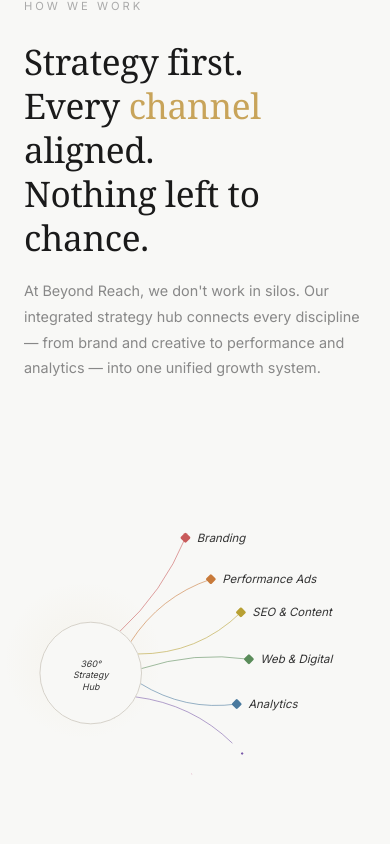
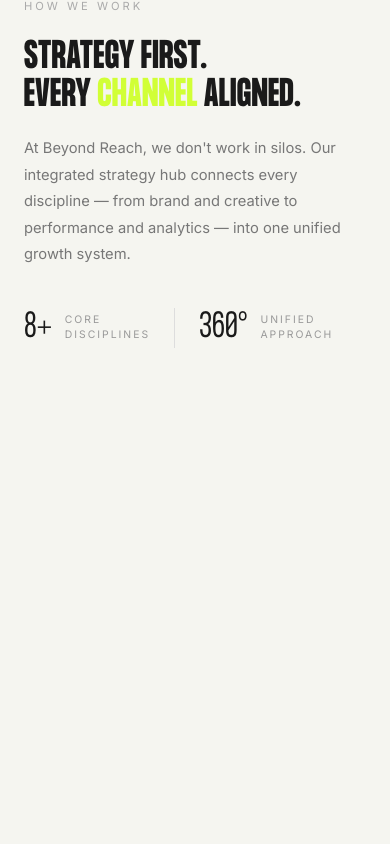
Before and after one commit to clevercroworg/beyond-reach, a React (Vite) app: page /resorts in a window 390 px wide. Shown: the part 2060-2904 px from the top of the page. Built offline with nearby package versions, Linux system fonts and the light colour scheme.

Commit message:
fix: complete service grid masonry layout and refine block aesthetics

```diff
--- a/src/pages/Resorts.jsx
+++ b/src/pages/Resorts.jsx
@@ -157,158 +157,10 @@
   );
 };
 
-/* ─── SVG MIND MAP COMPONENT ─── */
-const branchData = [
-  { label: 'Branding', angle: -55, len: 260, color: '#c85a5a' },
-  { label: 'Performance Ads', angle: -38, len: 240, color: '#c87a3a' },
-  { label: 'SEO & Content', angle: -22, len: 255, color: '#b8a033' },
-  { label: 'Web & Digital', angle: -5, len: 250, color: '#5a8c5a' },
-  { label: 'Analytics', angle: 12, len: 235, color: '#4a7a9e' },
-  { label: 'Revenue Strategy', angle: 28, len: 270, color: '#7a5aaa' },
-  { label: 'Social Media', angle: 45, len: 225, color: '#c85a8a' },
-  { label: 'CRM & Retention', angle: 62, len: 245, color: '#8a7a5a' }
-];
-
-const MindMapSVG = ({ isActive }) => {
-  const svgRef = useRef(null);
-  const hasAnimated = useRef(false);
-
-  const cx = 200, cy = 260, hubR = 80;
-
-  useEffect(() => {
-    if (!isActive || hasAnimated.current || !svgRef.current) return;
-    hasAnimated.current = true;
-
-    const svg = svgRef.current;
-    const paths = svg.querySelectorAll('[data-branch-path]');
-    const dots = svg.querySelectorAll('[data-branch-dot]');
-    const labels = svg.querySelectorAll('[data-branch-label]');
-    const hub = svg.querySelector('[data-hub]');
-    const hubText = svg.querySelector('[data-hub-text]');
-    const hubGlow = svg.querySelector('[data-hub-glow]');
-
-    const tl = gsap.timeline({ defaults: { ease: 'power3.out' } });
-
-    /* Hub entrance */
-    tl.fromTo(hub, { scale: 0, transformOrigin: `${cx}px ${cy}px` },
-      { scale: 1, duration: 0.8, ease: 'back.out(1.4)' })
-      .fromTo(hubGlow, { opacity: 0, scale: 0.5, transformOrigin: `${cx}px ${cy}px` },
-        { opacity: 1, scale: 1, duration: 1 }, '-=0.4')
-      .fromTo(hubText, { opacity: 0 }, { opacity: 1, duration: 0.5 }, '-=0.5');
-
-    /* Draw each path + dot + label sequentially */
-    paths.forEach((path, i) => {
-      const length = path.getTotalLength();
-      gsap.set(path, { strokeDasharray: length, strokeDashoffset: length });
-
-      tl.to(path, {
-        strokeDashoffset: 0,
-        duration: 0.6,
-        ease: 'power2.inOut'
-      }, `-=${i === 0 ? 0 : 0.45}`)
-        .fromTo(dots[i], { scale: 0, transformOrigin: 'center' },
-          { scale: 1, duration: 0.3, ease: 'back.out(3)' }, '-=0.2')
-        .fromTo(labels[i], { opacity: 0, x: -10 },
-          { opacity: 1, x: 0, duration: 0.35 }, '-=0.15');
-    });
-
-    /* Hub subtle pulse loop */
-    gsap.to(hubGlow, {
-      scale: 1.15, opacity: 0.4, duration: 2, repeat: -1, yoyo: true,
-      ease: 'sine.inOut', transformOrigin: `${cx}px ${cy}px`, delay: 2.5
-    });
-  }, [isActive, cx, cy]);
-
-  return (
-    <svg
-      ref={svgRef}
-      viewBox="0 0 700 520"
-      className={styles.mindMapSvg}
-      aria-label="Commercial Strategy Team mind map"
-    >
-      <defs>
-        <radialGradient id="hubGlow" cx="50%" cy="50%" r="50%">
-          <stop offset="0%" stopColor="#c8a45a" stopOpacity="0.15" />
-          <stop offset="100%" stopColor="#c8a45a" stopOpacity="0" />
-        </radialGradient>
-        <filter id="softGlow">
-          <feGaussianBlur stdDeviation="2" result="blur" />
-          <feMerge>
-            <feMergeNode in="blur" />
-            <feMergeNode in="SourceGraphic" />
-          </feMerge>
-        </filter>
-      </defs>
-
-      {/* Hub glow */}
-      <circle data-hub-glow cx={cx} cy={cy} r={hubR + 30} fill="url(#hubGlow)" opacity="0" />
-
-      {/* Branches */}
-      {branchData.map((b, i) => {
-        const rad = (b.angle * Math.PI) / 180;
-        const startX = cx + Math.cos(rad) * hubR;
-        const startY = cy + Math.sin(rad) * hubR;
-        const endX = cx + Math.cos(rad) * b.len;
-        const endY = cy + Math.sin(rad) * b.len;
-        /* Bezier control — curve slightly perpendicular */
-        const perpRad = rad + Math.PI / 2;
-        const curveMag = 20 + (i % 3) * 8;
-        const cpX = (startX + endX) / 2 + Math.cos(perpRad) * curveMag * (i % 2 === 0 ? 1 : -1);
-        const cpY = (startY + endY) / 2 + Math.sin(perpRad) * curveMag * (i % 2 === 0 ? 1 : -1);
-        const dotR = 6;
-
-        return (
-          <g key={i}>
-            <path
-              data-branch-path
-              d={`M${startX},${startY} Q${cpX},${cpY} ${endX},${endY}`}
-              fill="none"
-              stroke={b.color}
-              strokeWidth="1.5"
-              strokeLinecap="round"
-              opacity="0.6"
-            />
-            <rect
-              data-branch-dot
-              x={endX - dotR} y={endY - dotR}
-              width={dotR * 2} height={dotR * 2}
-              rx="2"
-              fill={b.color}
-              transform={`rotate(45, ${endX}, ${endY})`}
-            />
-            <text
-              data-branch-label
-              x={endX + 18}
-              y={endY + 6}
-              fill="#333"
-              fontSize="18"
-              fontFamily="Inter, sans-serif"
-              fontStyle="italic"
-              opacity="0"
-            >
-              {b.label}
-            </text>
-          </g>
-        );
-      })}
-
-      {/* Hub circle */}
-      <circle data-hub cx={cx} cy={cy} r={hubR} fill="#f8f8f6" stroke="#d4d0c8" strokeWidth="1.5" />
-      <text data-hub-text textAnchor="middle" fill="#333" fontSize="14" fontFamily="Inter, sans-serif" fontStyle="italic" opacity="0">
-        <tspan x={cx} y={cy - 10}>360°</tspan>
-        <tspan x={cx} y={cy + 8}>Strategy</tspan>
-        <tspan x={cx} y={cy + 26}>Hub</tspan>
-      </text>
-    </svg>
-  );
-};
-
-
 /* ─── MAIN PAGE ─── */
 const Resorts = () => {
   const pageRef = useRef(null);
   const refSectionRef = useRef(null);
-  const [refSectionActive, setRefSectionActive] = React.useState(false);
 
   useEffect(() => {
     const ctx = gsap.context(() => {
@@ -329,30 +181,14 @@
         y: 60, opacity: 0, duration: 0.8, stagger: 0.15, ease: 'power3.out'
       });
 
-      /* ── Reference section — scroll-triggered entrance ── */
-      ScrollTrigger.create({
-        trigger: refSectionRef.current,
-        start: 'top 65%',
-        once: true,
-        onEnter: () => setRefSectionActive(true)
+      /* ── Services section — scroll-triggered entrance ── */
+      gsap.from(`.${styles.servicesContent}`, {
+        scrollTrigger: { trigger: `.${styles.servicesSection}`, start: 'top 65%' },
+        x: -60, opacity: 0, duration: 1, ease: 'power3.out'
       });
-
-      /* Left content slide-in */
-      gsap.from(`.${styles.refLabel}`, {
-        scrollTrigger: { trigger: refSectionRef.current, start: 'top 65%' },
-        y: 30, opacity: 0, duration: 0.6, ease: 'power3.out'
-      });
-      gsap.from(`.${styles.refTitle}`, {
-        scrollTrigger: { trigger: refSectionRef.current, start: 'top 65%' },
-        y: 50, opacity: 0, duration: 0.9, ease: 'power4.out', delay: 0.15
-      });
-      gsap.from(`.${styles.refDesc}`, {
-        scrollTrigger: { trigger: refSectionRef.current, start: 'top 65%' },
-        y: 30, opacity: 0, duration: 0.7, ease: 'power3.out', delay: 0.35
-      });
-      gsap.from(`.${styles.refTag}`, {
-        scrollTrigger: { trigger: refSectionRef.current, start: 'top 65%' },
-        scale: 0.8, opacity: 0, duration: 0.4, stagger: 0.06, ease: 'back.out(2)', delay: 0.55
+      gsap.from(`.${styles.serviceBlock}`, {
+        scrollTrigger: { trigger: `.${styles.servicesGrid}`, start: 'top 75%' },
+        y: 40, opacity: 0, duration: 0.6, stagger: 0.08, ease: 'power3.out'
       });
 
       /* Handle section */
@@ -437,30 +273,54 @@
       </section>
 
       {/* ═══════════════════════════════════
-          SECTION 3: REFERENCE / VISUAL (WHITE)
+          SECTION 3: SERVICES GRID (WHITE)
          ═══════════════════════════════════ */}
-      <section className={styles.referenceSection} ref={refSectionRef}>
-        <div className={styles.refInner}>
-          <div className={styles.refContent}>
-            <span className={styles.refLabel}>HOW WE WORK</span>
-            <h2 className={styles.refTitle}>
-              Strategy first.<br />
-              Every <span className={styles.refHighlight}>channel</span> aligned.<br />
-              Nothing left to chance.
+      <section className={styles.servicesSection} ref={refSectionRef}>
+        <div className={styles.servicesInner}>
+          <div className={styles.servicesContent}>
+            <span className={styles.servicesLabel}>HOW WE WORK</span>
+            <h2 className={styles.servicesTitle}>
+              STRATEGY FIRST.<br />
+              EVERY <span className={styles.servicesHighlight}>CHANNEL</span> ALIGNED.
             </h2>
-            <p className={styles.refDesc}>
-              At Beyond Reach, we don't work in silos. Our integrated strategy hub
-              connects every discipline — from brand and creative to performance
-              and analytics — into one unified growth system.
+            <p className={styles.servicesDesc}>
+              At Beyond Reach, we don't work in silos. Our integrated strategy
+              hub connects every discipline — from brand and creative to
+              performance and analytics — into one unified growth system.
             </p>
-            <div className={styles.refTags}>
-              {['Branding', 'Performance Ads', 'SEO & Content', 'Web & Digital', 'Analytics', 'Revenue Strategy', 'Social Media', 'CRM & Retention'].map((tag, i) => (
-                <span key={i} className={styles.refTag}>{tag}</span>
-              ))}
+            <div className={styles.servicesStats}>
+              <div className={styles.servicesStat}>
+                <span className={styles.statsNumber}>8+</span>
+                <span className={styles.statsLabel}>CORE<br/>DISCIPLINES</span>
+              </div>
+              <div className={styles.servicesDivider}></div>
+              <div className={styles.servicesStat}>
+                <span className={styles.statsNumber}>360°</span>
+                <span className={styles.statsLabel}>UNIFIED<br/>APPROACH</span>
+              </div>
             </div>
           </div>
-          <div className={styles.refImageWrap}>
-            <MindMapSVG isActive={refSectionActive} />
+          <div className={styles.servicesGrid}>
+            {[
+              { name: 'Branding', num: '01' },
+              { name: 'Performance Ads', num: '02' },
+              { name: 'SEO & Content', num: '03' },
+              { name: 'Web & Digital', num: '04' },
+              { name: 'Analytics', num: '05' },
+              { name: 'Revenue Strategy', num: '06' },
+              { name: 'Social Media', num: '07' },
+              { name: 'CRM & Retention', num: '08' }
+            ].map((service, i) => (
+              <div
+                key={i}
+                className={styles.serviceBlock}
+                style={{ gridArea: `s${i + 1}` }}
+              >
+                <span className={styles.serviceNum}>{service.num}</span>
+                <span className={styles.serviceName}>{service.name}</span>
+                <div className={styles.serviceGlow}></div>
+              </div>
+            ))}
           </div>
         </div>
       </section>
--- a/src/pages/Resorts.module.css
+++ b/src/pages/Resorts.module.css
@@ -211,29 +211,29 @@
 
 
 /* ═══════════════════════════════════════════
-   SECTION 3: REFERENCE / VISUAL (WHITE)
+   SECTION 3: SERVICES GRID (WHITE)
    ═══════════════════════════════════════════ */
-.referenceSection {
-  background-color: #f8f8f6;
-  padding: 5rem 0;
+.servicesSection {
+  background-color: #f5f5f0;
+  padding: 6rem 0;
   overflow: hidden;
 }
 
-.refInner {
+.servicesInner {
   max-width: 1400px;
   margin: 0 auto;
   padding: 0 4rem;
   display: grid;
-  grid-template-columns: 0.9fr 1.1fr;
-  gap: 2rem;
+  grid-template-columns: 0.85fr 1.15fr;
+  gap: 4rem;
   align-items: center;
 }
 
-.refContent {
+.servicesContent {
   order: 1;
 }
 
-.refLabel {
+.servicesLabel {
   display: inline-block;
   font-family: var(--font-body);
   font-size: 0.7rem;
@@ -243,67 +243,125 @@
   margin-bottom: 1.5rem;
 }
 
-.refTitle {
-  font-family: 'Georgia', 'Times New Roman', serif;
-  font-size: clamp(2.2rem, 3.2vw, 3.2rem);
+.servicesTitle {
+  font-family: var(--font-heading);
+  font-size: clamp(2.2rem, 4vw, 3.5rem);
   color: #1a1a1a;
-  line-height: 1.25;
+  line-height: 1.1;
   margin-bottom: 1.2rem;
-  text-transform: none;
-  font-weight: 400;
-  letter-spacing: -0.01em;
+  text-transform: uppercase;
 }
 
-.refHighlight {
-  color: #c8a45a;
+.servicesHighlight {
+  color: var(--accent-color);
 }
 
-.refDesc {
+.servicesDesc {
   font-family: var(--font-body);
-  font-size: 0.9rem;
-  color: #888;
+  font-size: 0.92rem;
+  color: #777;
   line-height: 1.8;
-  margin-bottom: 2rem;
+  margin-bottom: 2.5rem;
   max-width: 420px;
 }
 
-.refTags {
+.servicesStats {
   display: flex;
-  flex-wrap: wrap;
-  gap: 0.5rem;
+  align-items: center;
+  gap: 2rem;
 }
 
-.refTag {
+.servicesStat {
+  display: flex;
+  align-items: center;
+  gap: 0.8rem;
+}
+
+.statsNumber {
+  font-family: var(--font-heading);
+  font-size: 2.5rem;
+  color: #1a1a1a;
+  line-height: 1;
+}
+
+.statsLabel {
+  font-family: var(--font-body);
+  font-size: 0.65rem;
+  letter-spacing: 2px;
+  color: #999;
+  line-height: 1.4;
+  text-transform: uppercase;
+}
+
+.servicesDivider {
+  width: 1px;
+  height: 40px;
+  background: #ddd;
+}
+
+/* ── Brick-Wall Grid ── */
+.servicesGrid {
+  order: 2;
+  display: grid;
+  grid-template-columns: repeat(4, 1fr);
+  grid-template-rows: repeat(3, 90px);
+  gap: 10px;
+  grid-template-areas:
+    "s1 s1 s2 s4"
+    "s3 s5 s5 s4"
+    "s6 s6 s7 s8";
+}
+
+.serviceBlock {
+  position: relative;
+  background: #121212;
+  border: 1px solid rgba(255, 255, 255, 0.03);
+  border-radius: 8px;
+  padding: 1.5rem 1.8rem;
+  display: flex;
+  flex-direction: column;
+  justify-content: space-between;
+  overflow: hidden;
+  cursor: default;
+  transition: all 0.5s cubic-bezier(0.19, 1, 0.22, 1);
+}
+
+.serviceBlock:hover {
+  transform: translateY(-4px);
+  box-shadow: 0 15px 40px rgba(0, 0, 0, 0.12);
+  border-color: rgba(255, 255, 255, 0.1);
+}
+
+.serviceBlock:hover .serviceGlow {
+  opacity: 1;
+}
+
+.serviceNum {
   font-family: var(--font-body);
   font-size: 0.7rem;
-  color: #666;
-  letter-spacing: 1px;
-  text-transform: uppercase;
-  padding: 0.45rem 1.1rem;
-  border: 1px solid #ddd;
-  border-radius: 2px;
-  transition: all 0.3s ease;
-  cursor: default;
+  font-weight: 500;
+  color: rgba(255, 255, 255, 0.25);
+  letter-spacing: 2px;
 }
 
-.refTag:hover {
-  background: #1a1a1a;
+.serviceName {
+  font-family: var(--font-heading);
+  font-size: 0.95rem;
   color: #fff;
-  border-color: #1a1a1a;
-  transform: translateY(-2px);
+  text-transform: uppercase;
+  letter-spacing: 0.5px;
+  margin-top: auto;
 }
 
-.refImageWrap {
-  order: 2;
-  display: flex;
-  align-items: center;
-  justify-content: center;
-}
-
-/* SVG Mind Map */
-.mindMapSvg {
-  width: 100%;
-  height: auto;
+.serviceGlow {
+  position: absolute;
+  bottom: 0;
+  left: 0;
+  right: 0;
+  height: 3px;
+  background: var(--accent-color);
+  opacity: 0;
+  transition: opacity 0.3s ease;
 }
 
 
@@ -594,8 +652,35 @@
     padding: 5rem 0;
   }
 
-  .referenceSection {
+  .referenceSection,
+  .servicesSection {
     padding: 3rem 0;
+  }
+
+  .servicesInner {
+    grid-template-columns: 1fr;
+    padding: 0 1.5rem;
+    gap: 2.5rem;
+  }
+
+  .servicesGrid {
+    grid-template-columns: repeat(2, 1fr);
+    grid-template-rows: repeat(6, 90px);
+    grid-template-areas:
+      "s1 s1"
+      "s2 s4"
+      "s3 s4"
+      "s5 s5"
+      "s6 s6"
+      "s7 s8";
+  }
+
+  .servicesStats {
+    gap: 1.5rem;
+  }
+
+  .statsNumber {
+    font-size: 2rem;
   }
 
   .processGrid {
@@ -612,31 +697,6 @@
     border-bottom: none;
   }
 
-  .refInner {
-    grid-template-columns: 1fr;
-    padding: 0 1.5rem;
-    gap: 0.5rem;
-  }
-
-  .refContent {
-    order: 1;
-  }
-
-  .refImageWrap {
-    order: 2;
-    justify-content: center;
-    overflow: visible;
-    margin-top: -2rem;
-  }
-
-  .mindMapSvg {
-    max-width: 100%;
-    width: 110%;
-    margin-left: -5%;
-    transform: scale(1.3);
-    transform-origin: center center;
-  }
-
   .handleTop {
     grid-template-columns: 1fr;
     gap: 2rem;
@@ -648,10 +708,6 @@
 
   .handleContent {
     order: 2;
-  }
-
-  .handleGrid {
-    grid-template-columns: 1fr;
   }
 
   .portfolioGrid {
```
Also changed, not shown: src/components/Offerings.jsx (+7 -5 lines).
